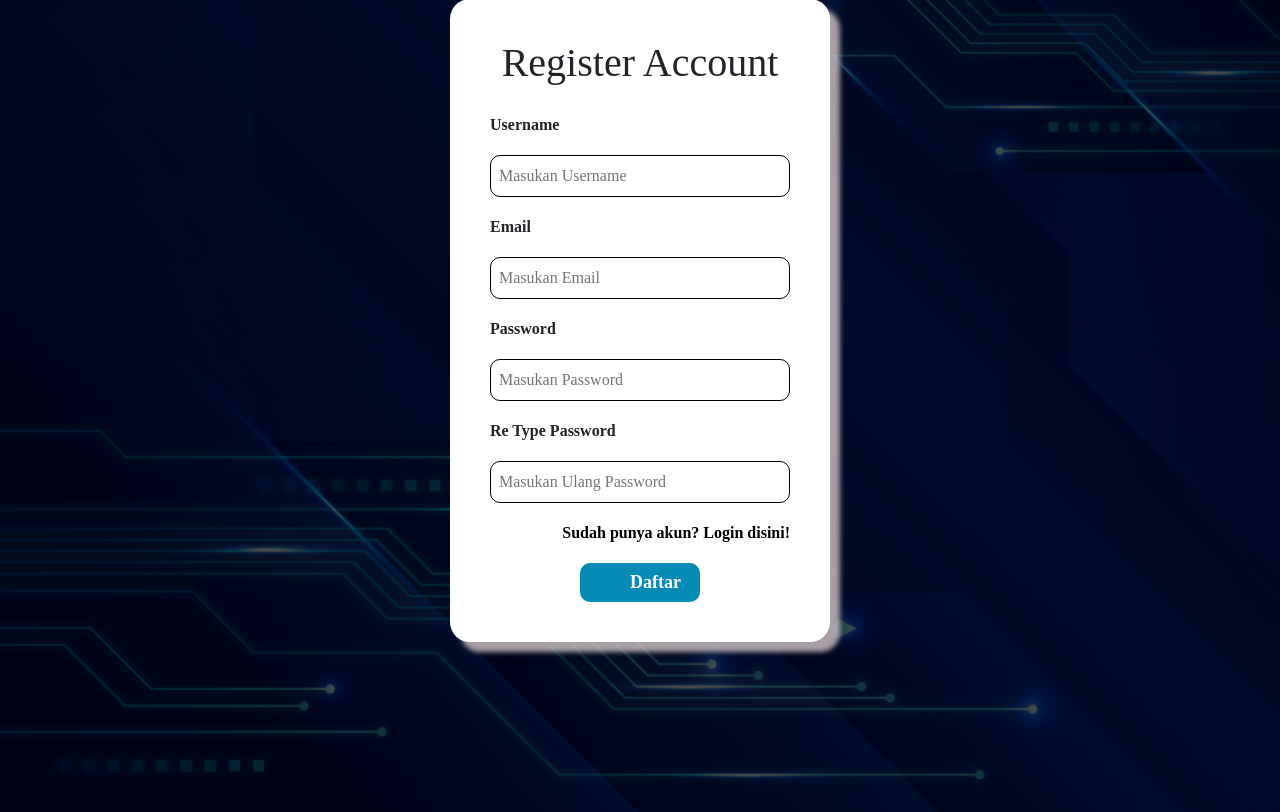
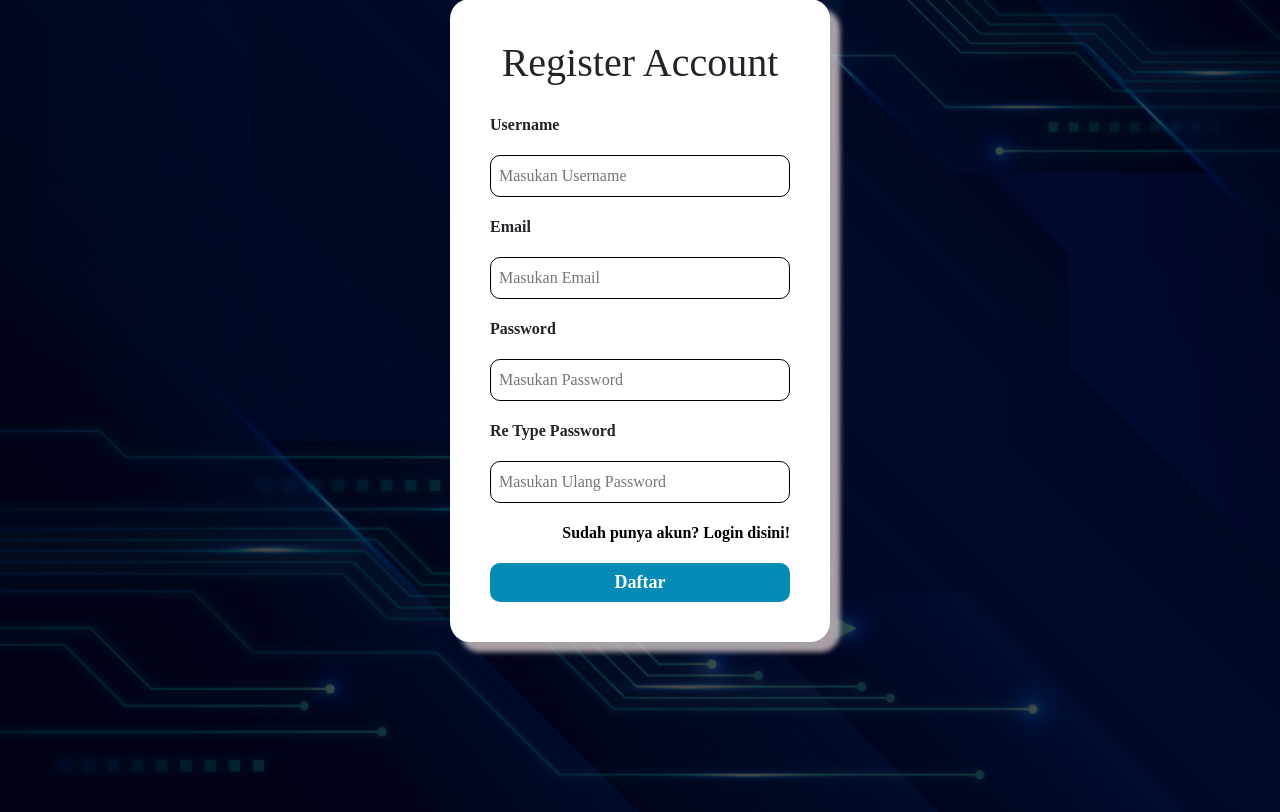
Before and after one commit to HUMANIKA-ORG/QuickOrder, a PHP site: page /frontend/pages/register.php in a window 1280 px wide. Shown: the part 148-960 px from the top of the page. Run offline with PHP 8.4, Linux system fonts and the light colour scheme.

Commit message:
attempting fix responsive button

```diff
--- a/assets/style.css
+++ b/assets/style.css
@@ -57,6 +57,7 @@ form h1{
 }
 
 form button{
+    display: flex;
     padding: 6px 50px 6px 50px;
     border-radius: 10px;
     font-weight: 600;
@@ -65,8 +66,7 @@ form button{
     font-size: 18px;
     border: none;
     cursor: pointer;
-    margin-left: 90px;
-    margin-right: 90px;
+    justify-content: center;
 }
 
 form button:hover{
```
